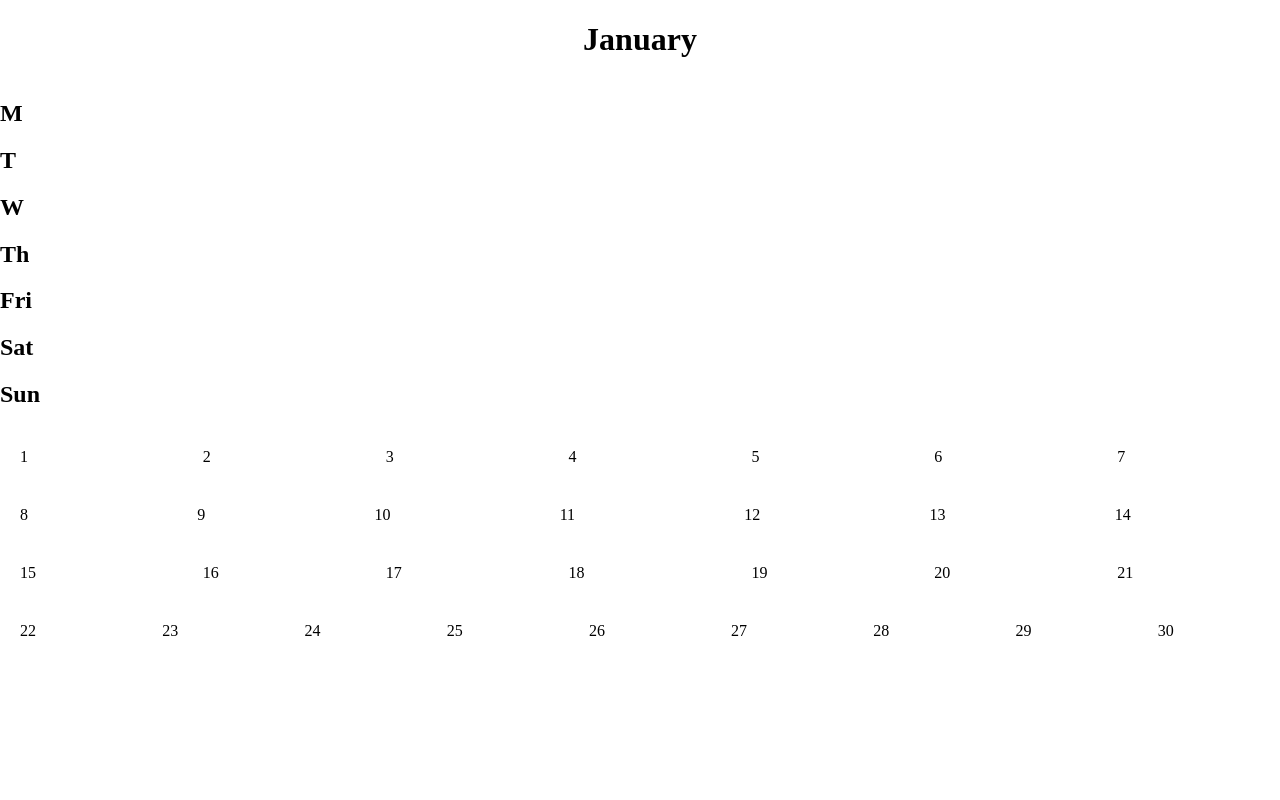
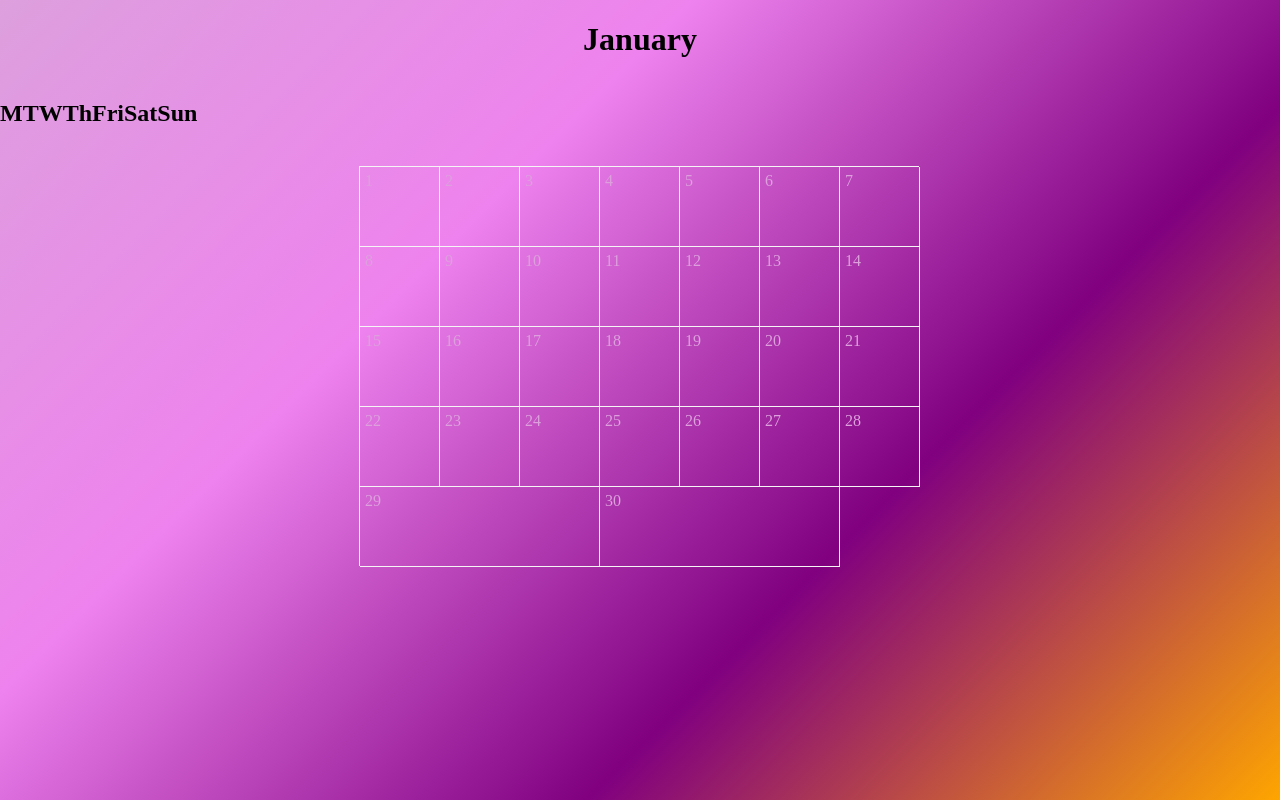
Before and after one commit to taytayfujif/save-the-date, a plain HTML site: page index.html in a window 1280 px wide. Drawn offline with Linux system fonts and the light colour scheme.

Commit message:
2nd commit

```diff
--- a/index.html
+++ b/index.html
@@ -12,16 +12,16 @@
     <div id="title">
         <h1> January</h1>
     </div>
-    <div id="ideas-of-week">
-        <h2>M</h2>
-        <h2>T</h2>
-        <h2>W</h2>
-        <h2>Th</h2>
-        <h2>Fri</h2>
-        <h2>Sat</h2>
-        <h2>Sun</h2>
+    <div id="days-of-week">
+        <h2 class="each-day">M</h2>
+        <h2 class= "each-day">T</h2>
+        <h2 class= "each-day">W</h2>
+        <h2 class= "each-day">Th</h2>
+        <h2 class= "each-day">Fri</h2>
+        <h2 class= "each-day">Sat</h2>
+        <h2 class= "each-day">Sun</h2>
     </div>
-<div id="daycontainer">
+<div id="day-container">
     <div class="row">
         <div class="day">1</div>
         <div class="day">2</div>
@@ -60,6 +60,9 @@
         <div class="day">26</div>
         <div class="day">27</div>
         <div class="day">28</div>
+    </div>
+
+    <div class="row">
         <div class="day">29</div>
         <div class="day">30</div>
     </div>
--- a/style.css
+++ b/style.css
@@ -1,29 +1,63 @@
 body{
-    margin: 0
+    margin: 0;
+    height: 100%;
+    box-sizing: border-box;
+    background: linear-gradient(135deg, plum, violet,purple, orange ) fixed;
+
  }
  #container{
-   max-width:100%;
-   max-height:100%;
+
+
  }
 
  #title{
     display: flex;
     flex-direction: row;
-    justify-content: space-around
+    justify-content: space-around;
+    margin: auto;
+    text-align: center;
  }
 
-.row{
-    width: 100%;
-    height: 20%;
-    display: flex;
-    flex-direction: row;
+ #day-container{
+    max-width: 560px;
+    margin: 20px auto;
  }
 
+
+ .row{
+
+    display: flex;
+    height: 80px;
+ }
+
+
+
  .day{
-    display:flex;
-    flex-direction: column;
    flex-grow: 1;
-    padding: 20px;
-    border: 3px;
-    border-color: aqua
+   flex-shrink: 1;
+   flex-basis: 0;
+   color: plum;
+   padding: 5px;
+   background-color: transparent(white);
+   box-shadow:
+    -1px -1px whitesmoke,
+    inset -1px -1px 0 0 whitesmoke;
 }
+ }
+
+ .row:first-of-type .day:first-of-type {
+    margin-left: 42.85714%;
+  }
+
+  .row:last-of-type .day:last-of-type {
+    margin-right: 14.285%;
+  }
+
+  #days-of-week:first-of-type .each-day:first-of-type{
+      margin-left: 42.85714%;
+  }
+  #days-of-week:last-of-type .each-day:last-of-type{
+      margin-right: 14.285%
+  }
+#days-of-week{
+    display: flex;
```
Lines whose indentation alone changed are shown as unchanged.
